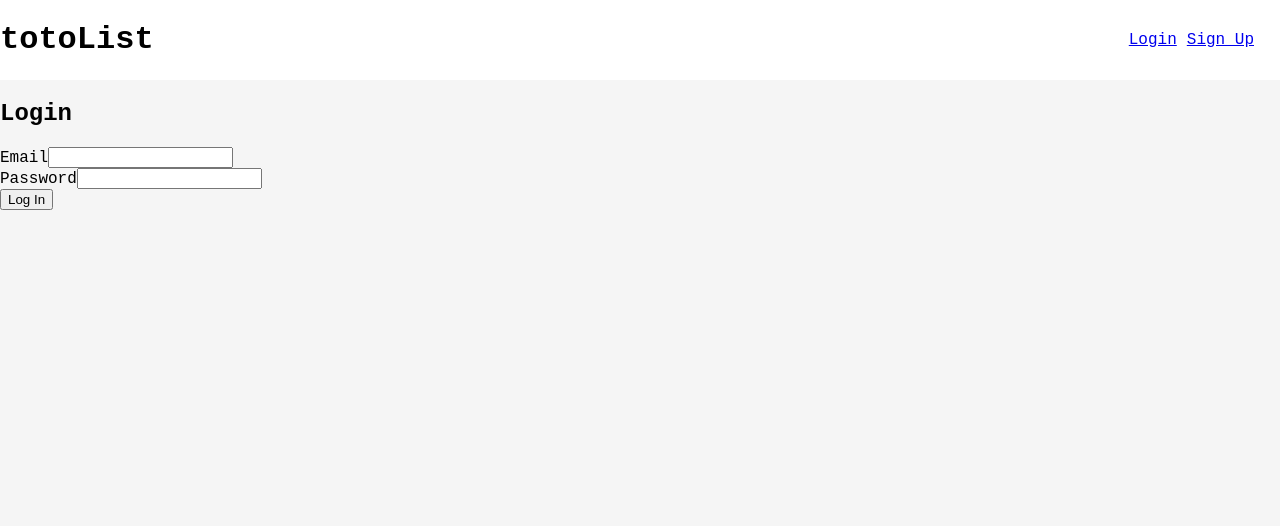
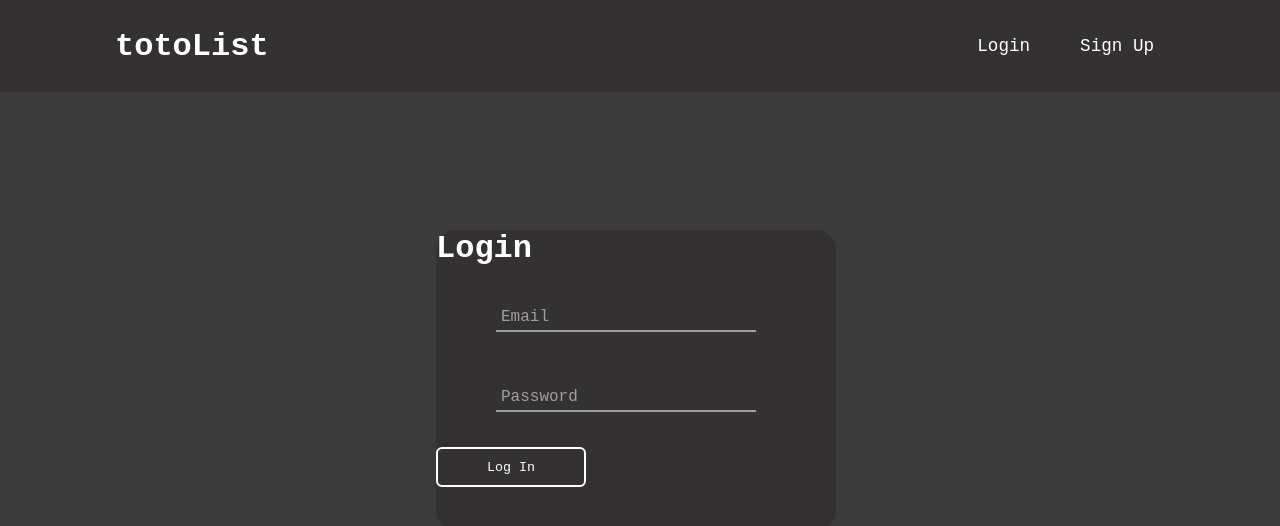
Before and after one commit to DuraiFullStack/Fullstack-exercise, a React (Vite) app: page /login in a window 1280 px wide. Shown: the top 526 px of the page. Built offline with nearby package versions, Linux system fonts and the light colour scheme.

Commit message:
The End Game

```diff
--- a/src/components/Navbar.js
+++ b/src/components/Navbar.js
@@ -13,11 +13,10 @@ const Navbar = () => {
         <>
             {user && <Navigate to="/tasks" />}
             {!user && <Navigate to="/login" />}
-            <div className="navbar">
+            <nav>
                 <h1>totoList</h1>
                 {user && (
                     <div>
-                        <Link to="/tasks">{user.email}</Link>
                         <button onClick={removeUser}>Log out</button>
                     </div>
                 )}
@@ -27,7 +26,7 @@ const Navbar = () => {
                         <Link to="/signup">Sign Up</Link>
                     </div>
                 )}
-            </div>
+            </nav>
             <Outlet />
         </>
     );
--- a/src/index.css
+++ b/src/index.css
@@ -1,56 +1,301 @@
-body{
-    max-width: 1400px;
-    min-height: 550px;
-    background-color: whitesmoke;
+*{
+    margin: 0px;
+    padding: 0px;
+    box-sizing: border-box;
     font-family: 'Courier New', Courier, monospace;
-    margin: 0px auto;
+    color: #fff;
 }
 
-#root > input{
+h1{
+    font-size: 2rem;
+}
+
+body{
+    padding: 60px;
+    width: 80%;
+    min-height: 80vh;
+    background-color: #3b3b3b;
+}
+
+nav{
+    position: fixed;
+    top: 0;
+    left: 0;
+    width: 100%;
+    padding: 20px 100px;
+    display: flex;
+    justify-content: space-between;
+    align-items: center;
+    background-color: #333131;
+    z-index: 1;
+}
+
+nav a{
+    position:relative;
+    padding-right: 10px;
+    color: #fff;
+    font-size: 1.1em;
+    font-weight: 500;
+    margin-left: 40px;
+    text-decoration: none;
+}
+
+nav a::after{
+    content: '';
+    position: absolute;
+    left: -1px;
+    bottom: -6px;
+    border-radius: 6px;
+    height: 3px;
+    width: 100%;
+    background: #fff;
+    transform: scale(0);
+    transition: .5s;
+    transform-origin: right;
+}
+
+nav a:hover::after{
+    transform: scale(1);
+}
+
+nav h1{
+    padding-left: 15px;
+}
+
+nav div{
+    align-content: center;
+    padding: 1rem
+}
+
+nav button{
+    width: 130px;
+    height: 40px;
+    background: transparent;
+    border-radius: 6px;
+    border: 2px solid #fff;
+    color: #fff;
+    outline: none;
+    cursor: pointer;
+    font-size: 1.1em;
+    font-weight: 500;
+    transition: .5s;
+}
+
+nav button:hover{
+    background: #fff;
+    color: #162938;
+}
+
+.container{
+    width: 90vw;
+    height: 80vh;
+    display: flex;
+    justify-content: center;
+    align-items: center;
+}
+
+.login{
+    width: 400px;
+    height: 300px;
+    background-color: #333131;
+    border-radius: 20px;
+}
+
+.login h1{
+    position: relative;
+    left: 150;
+    top: 10;
+}
+
+.login .input-wrapper{
+    position: relative;
+    top: 25px;
+    left: 60px;
+    margin-bottom: 40px;
+}
+
+.login label{
+    position: absolute;
+    top: 40%;
+    color: #9c9fa1;
+    left: 5px;
+    transition: transform 0.5s ;
+    pointer-events: none;
+}
+
+.login input{
+    padding: 10px;
+    width: 65%;
+    border:none;
+    outline: none;
+    background: transparent;
+    border-bottom: 2px solid #9c9fa1;
+    font-size: 1rem;
+    color: #fff;
+}
+
+.login .focused label,
+.login input:not(:placeholder-shown) + label{
+    transform: translateY(-15px);
+    top: 10px;
+    font-size: 0.8em;
+    color: #fff;
+}
+
+.login button{
+    min-width: 150px;
+    height: 40px;
+    margin-top: 20px;
+    background: transparent;
+    border-radius: 6px;
+    border: 2px solid #fff;
+    outline: none;
+    cursor: pointer;
+    font-weight: 500;
+    position: relative;
+    left: 120;
+    transition: .5s;
+}
+
+.login button:hover{
+    background-color: #fff;
+    color: #162938;
+}
+
+.todoArea{
+    position: relative;
+    top: 60px;
+    min-height: 100vh;
+    display: flex;
+    flex-direction: column;
+    justify-content: flex-start;
+}
+
+.todo{
+    border: 2px solid transparent;
+    border-radius: 10px;
+    padding: 1em;
+    margin: 5px;
+    background-color: #333131;
+    display: flex;
+    justify-content: space-between;
+}
+
+.todoArea > input{
+    min-width: 150px;
+    height: 40px;
+    background: transparent;
+    border-radius: 6px;
+    outline: none;
+    cursor: pointer;
+    font-weight: 500;
     position: fixed;
     bottom: 30px;
     right: 20px;
 }
 
-.navbar{
-    display: flex;
-    justify-content: space-between;
-    background-color: white;
-    margin: 0px;
+.todo h1{
+    color: rgb(25, 156, 25);
+    padding-bottom: 10px;
 }
 
-.navbar a{
-    padding-right: 10px;
+.addBtn{
+    color: rgb(25, 156, 25);
+    border: 2px solid rgb(25, 156, 25);
 }
 
-.navbar div{
-    align-content: center;
-    padding: 1rem
+.addBtn:hover{
+    color: #fff;
+    background-color: rgb(25, 156, 25);
 }
 
-.todoArea{
+.inputCard{
+    position: fixed;
+    top: 0;
+    left: 0;
+    width: 100%;
+    height: 100vh;
+    background-color: rgba(0, 0, 0, 0.425);
+
     display: flex;
-    flex-direction: column;
     justify-content: center;
     align-items: center;
 }
 
-.todo{
-    max-width: 20rem;
-    margin: 5px;
+.inputCard .box{
+    position: relative;
+    width: 100%;
+    max-width: 400px;
+
+    padding: 32px;
     display: flex;
     flex-direction: column;
-    justify-content: center;
-    align-items: center;
+    background-color: #333131;
+    border-radius: 1em;
 }
 
-.inputCard{
-    z-index: 2;
-    max-width: 400;
-    min-height: 300;
-    background-color: white;
-    display: flex;
-    flex-direction: column;
-    justify-content: center;
-    align-items: center;
+.input{
+    border-radius: 8px;
+    padding-left: 5px;
+    height: 3em;
+    margin-top: 20px;
+    color: #162938;
+    outline: none;
 }
+
+.btn{
+    max-width: 150px;
+    height: 40px;
+    margin-top: 20px;
+    position: relative;
+    left: 25%;
+    transition: .5s;
+}
+
+.btn-close{
+    max-width: 50px;
+    max-height: 50px;
+    position: absolute;
+    top: 10;
+    right: 20;
+    transition: .5s;
+}
+
+.defaultBtn{
+    margin-left: 5px;
+    background: transparent;
+    border-radius: 6px;
+    border: 2px solid #fff;
+    outline: none;
+    cursor: pointer;
+    font-weight: 500;
+    padding: 5px 10px;
+}
+
+.defaultBtn:hover{
+    background-color: #fff;
+    color: #162938;
+}
+
+.error{
+    color: rgb(236, 34, 34);
+    width: fit-content;
+    border: 2px solid rgb(236, 34, 34);
+    border-radius: 4px;
+    padding: 5px;
+    position: relative;
+    left: 110px;
+    transition: .5s;
+}
+
+.error-task{
+    color: rgb(236, 34, 34);
+    width: fit-content;
+    border: 2px solid rgb(236, 34, 34);
+    border-radius: 4px;
+    padding: 5px;
+    position: relative;
+    top: 5px;
+    left: 80px;
+    transition: .5s;
+}
--- a/src/pages/Login.js
+++ b/src/pages/Login.js
@@ -4,7 +4,21 @@ import {useLogin} from "../hooks/useLogin"
 const Login = () => {
     const [email, setEmail] = useState("");
     const [password, setPassword] = useState("");
+    const [focus, setFocus] = useState({
+        email: false,
+        password: false
+    })
     const { login, error } = useLogin()
+
+    const handleFocus = (field) => {
+        setFocus({...focus, [field]: true})
+    }
+
+    const handleBlur = (field, e) => {
+        if (!e.target.value) {
+            setFocus({...focus, [field]: false})
+        }
+    }
 
     const handleSubmit = async (e) => {
         e.preventDefault()
@@ -14,25 +28,47 @@ const Login = () => {
 
     return (
         <>
-            <h2>Login</h2>
-            <form className="Login" onSubmit={handleSubmit}>
-                <label>Email</label>
+            <div className="container">
+                <form className="login" onSubmit={handleSubmit}>
+                    <h1>Login</h1>
+                    <div
+                        className={`input-wrapper ${
+                            focus.email ? "focused" : ""
+                        }`}
+                    >
+                        <label htmlFor="email" className="label">
+                            Email
+                        </label>
                         <input
                             type="text"
+                            id="email"
                             value={email}
+                            onFocus={() => handleFocus("email")}
+                            onBlur={(e) => handleBlur("email", e)}
                             onChange={(e) => setEmail(e.target.value)}
                         />
-                <br />
-                <label>Password</label>
+                    </div>
+                    <div
+                        className={`input-wrapper ${
+                            focus.password ? "focused" : ""
+                        }`}
+                    >
+                        <label htmlFor="password" className="label">
+                            Password
+                        </label>
                         <input
                             type="password"
+                            id="password"
                             value={password}
+                            onFocus={() => handleFocus("password")}
+                            onBlur={(e) => handleBlur("password", e)}
                             onChange={(e) => setPassword(e.target.value)}
                         />
-                <br />
+                    </div>
+                    {error && <div className="error">{error}</div>}
                     <button type="submit">Log In</button>
-                {error && <div className="error">{error}</div>}
                 </form>
+            </div>
         </>
     );
 };
--- a/src/pages/SignUp.js
+++ b/src/pages/SignUp.js
@@ -5,6 +5,20 @@ const SignUp = () => {
     const [email, setEmail] = useState('')
     const [password, setPassword] = useState('')
     const { signup, error } = useSignup()
+    const [focus, setFocus] = useState({
+        email: false,
+        password: false,
+    });
+
+    const handleFocus = (field) => {
+        setFocus({ ...focus, [field]: true });
+    };
+
+    const handleBlur = (field, e) => {
+        if (!e.target.value) {
+            setFocus({ ...focus, [field]: false });
+        }
+    };
 
     const handleSubmit = async (e) => {
         e.preventDefault()
@@ -18,25 +32,47 @@ const SignUp = () => {
 
     return (
         <>
-            <h2>Sign Up</h2>
-            <form className="SignUp" onSubmit={handleSubmit}>
-                <label>Email</label>
+            <div className="container">
+                <form className="login" onSubmit={handleSubmit}>
+                    <h1>SignUp</h1>
+                    <div
+                        className={`input-wrapper ${
+                            focus.email ? "focused" : ""
+                        }`}
+                    >
+                        <label htmlFor="email" className="label">
+                            Email
+                        </label>
                         <input
                             type="text"
+                            id="email"
                             value={email}
+                            onFocus={() => handleFocus("email")}
+                            onBlur={(e) => handleBlur("email", e)}
                             onChange={(e) => setEmail(e.target.value)}
                         />
-                <br />
-                <label>Password</label>
+                    </div>
+                    <div
+                        className={`input-wrapper ${
+                            focus.password ? "focused" : ""
+                        }`}
+                    >
+                        <label htmlFor="password" className="label">
+                            Password
+                        </label>
                         <input
                             type="password"
+                            id="password"
                             value={password}
+                            onFocus={() => handleFocus("password")}
+                            onBlur={(e) => handleBlur("password", e)}
                             onChange={(e) => setPassword(e.target.value)}
                         />
-                <br />
+                    </div>
+                    {error && <div className="error">{error}</div>}
                     <button type="submit">Sign Up</button>
-                {error && <div className="error">{error}</div>}
                 </form>
+            </div>
         </>
     );
 }
```
Also changed, not shown: src/components/CreateTodo.js (+15 -6 lines), src/pages/Home.js (+58 -30 lines), src/images/background.jpg (added). Lines whose indentation alone changed are shown as unchanged.
